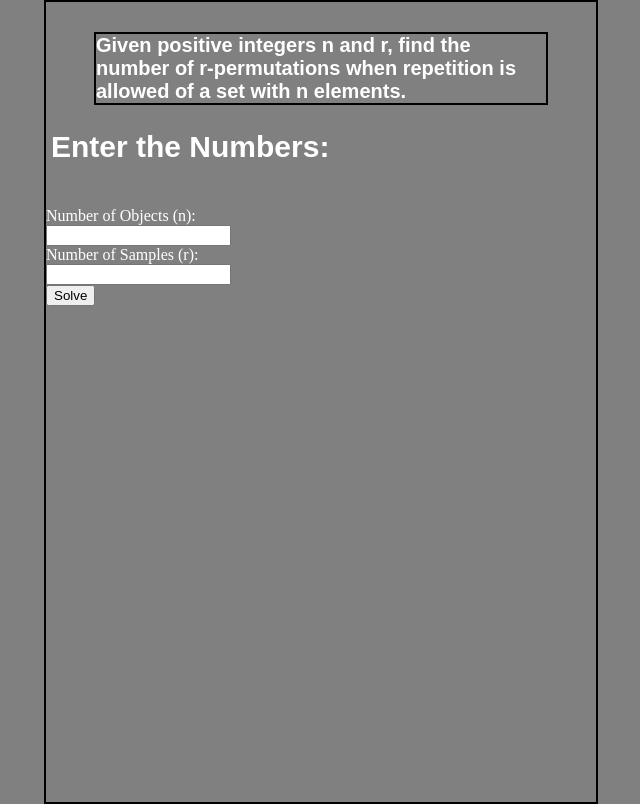
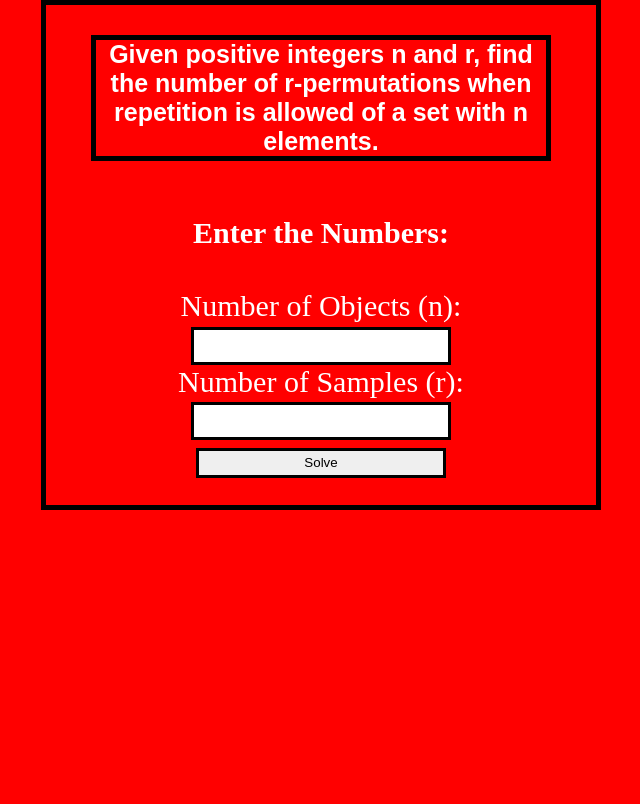
Before and after one commit to kaysier23/mathhhhhhhhhhhhh, a PHP site: page / in a window 1280 px wide. Shown: the whole page, without its empty margins (319-959 px from the left). After the commit the page ends 510 px from the top, so only its background shows below. Run offline with PHP 8.4, Linux system fonts and the light colour scheme.

Commit message:
Update style.css

```diff
--- a/css/style.css
+++ b/css/style.css
@@ -1,32 +1,35 @@
 body{
-		height: 800px;
-		border: 2px solid #000;
+		height: 500px;
+		border: 5px solid #000;
     width: 550px;
   margin: auto;
-  background-color: gray;
+  background-color: red;
   color: white;
-
+text-align: center;
 }
 h1{
   margin: auto;
   padding: auto;
   margin-top: 30px;
   width: 450px;
-  border: 2px solid #000;
+  border: 5px solid #000;
   font-family: arial;
-  font-size: 20px;
+  font-size: 25px;
 }
 
-post{
-  margin-top: 30px;
-  width: 450px;
-  border: 2px solid #000;
-  font-family: arial;
-  font-size: 20px;
+form{
+  font-size: 30px;
+
 }
-
 h2{
-    font-family: arial;
+    font-family: ;
   font-size: 30px;
-  margin-left: 5px;
+  padding: 5px;
+  margin: auto;
+  margin-top: 50px;
 }
+input{
+border: 3px solid #000;
+  width: 250px;
+  height: 30px;
+}
```
